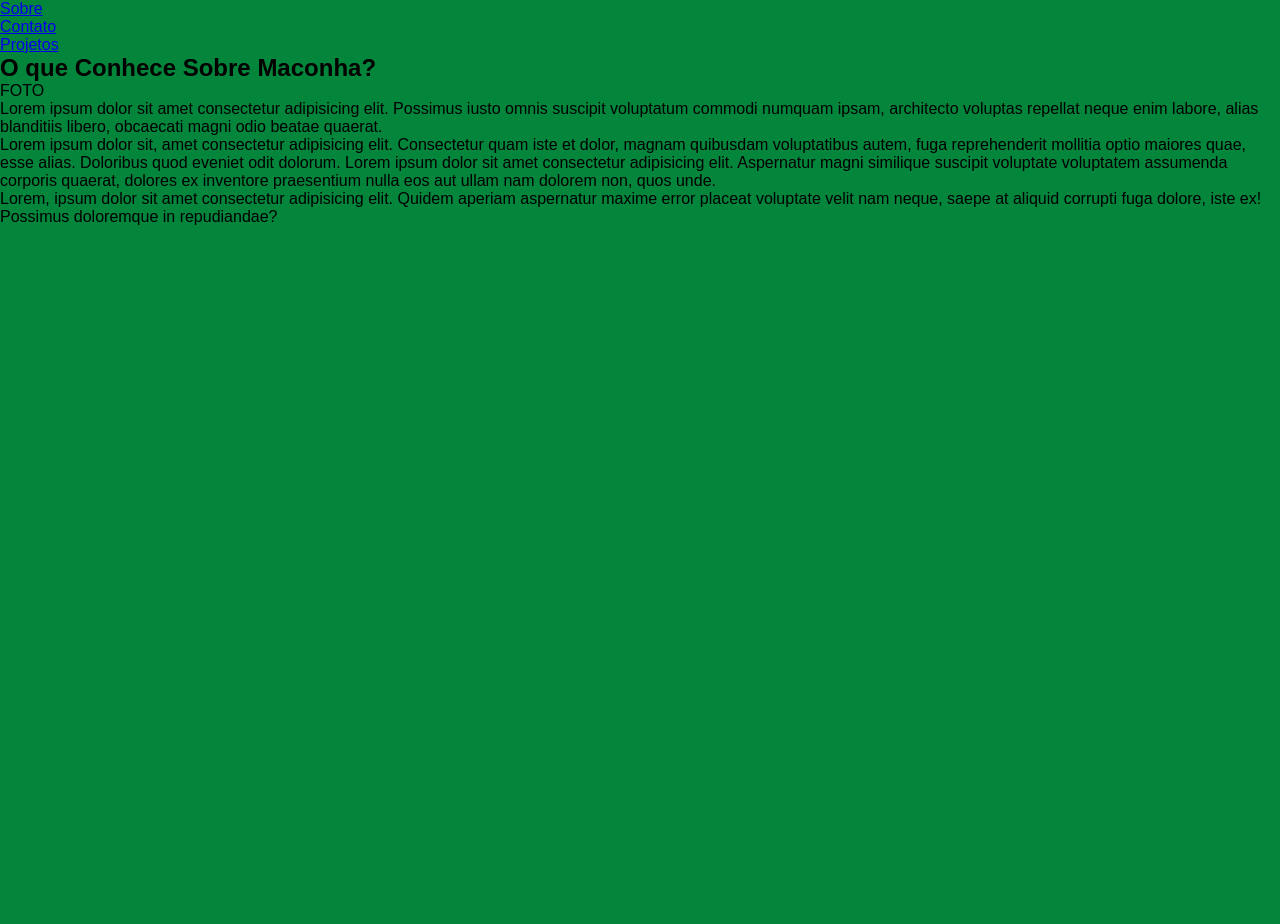
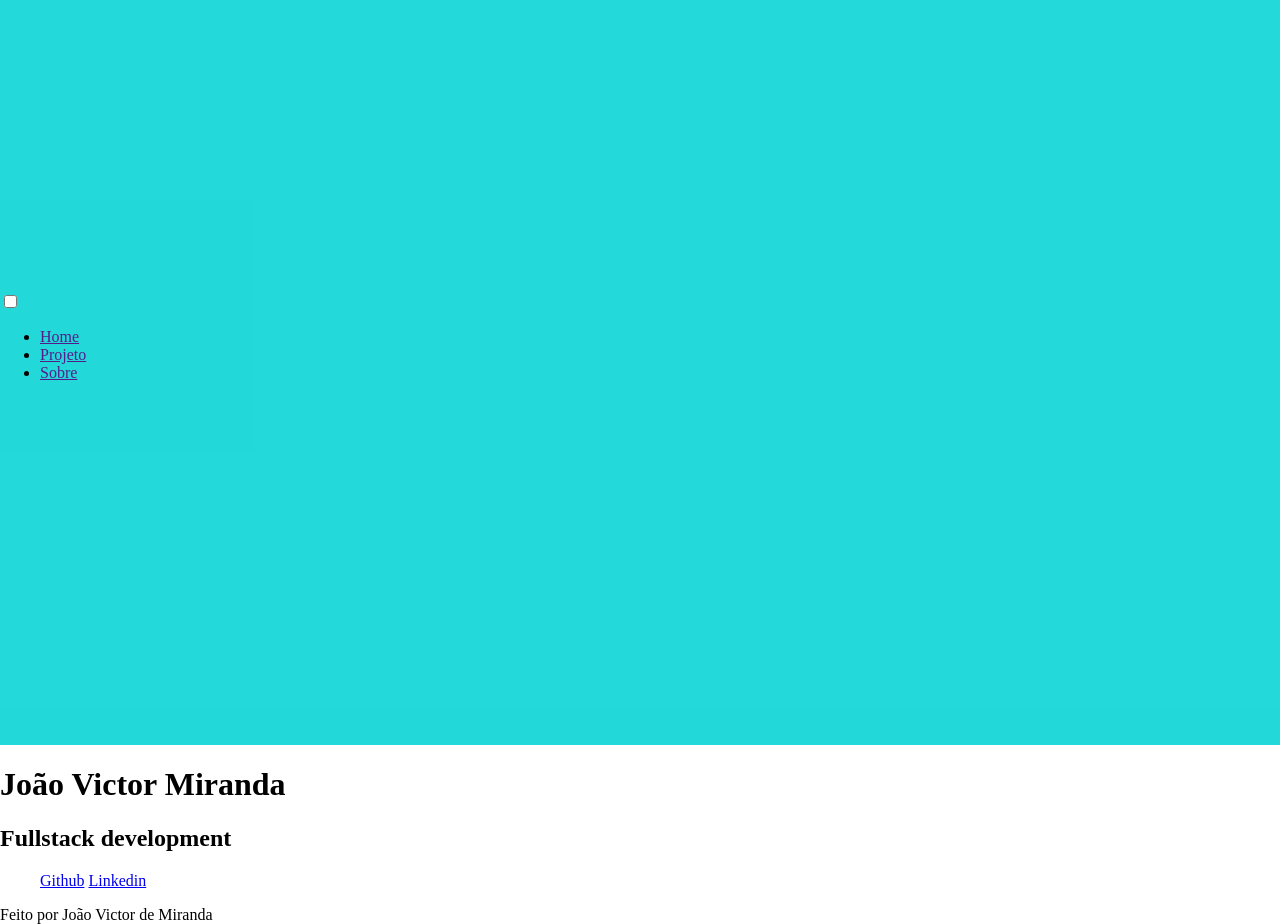
Before and after one commit to joaovictordemiranda/Landing-page, a plain HTML site: page index.html in a window 1280 px wide. Shown: the part 55-979 px from the top of the page. Before the commit the page ends 800 px from the top, so only its background shows below. Drawn offline with Linux system fonts and the light colour scheme.

Commit message:
alterando o conteudo!!

```diff
--- a/estilos/style.css
+++ b/estilos/style.css
@@ -1,12 +1,17 @@
-@charset "UTF-8";
 
-* {
-    margin: 0px;
-    padding: 0px;
+body {
+    margin: 0;
+    padding: 0;
+    font-family: 'Times New Roman', Times, serif;
 }
 
-body {
-    background-color: #03853b;
-    font-family: Arial, Helvetica, sans-serif;
+.header-conteiner {
+    height: 100vh;
+    width: 100vw;
+    background-color: rgba(3, 211, 211, 0.87);
+    display: flex;
+    flex-direction: column;
+    justify-content: center;
+    align-items: flex-start;
 
 }
--- a/index.html
+++ b/index.html
@@ -1,42 +1,49 @@
 <!DOCTYPE html>
-<html lang="pt-br">
+<html lang="en">
 <head>
     <meta charset="UTF-8">
     <meta http-equiv="X-UA-Compatible" content="IE=edge">
     <meta name="viewport" content="width=device-width, initial-scale=1.0">
-    <link rel="stylesheet" href="estilos/style.css">
-    <title>Document</title>
+    <link rel="stylesheet" href="../estilos/style.css">
+    <title>Portifólio</title>
 </head>
 <body>
     <header>
-        <span>
-            <h1>Landing Page</h1>
-        </span>
-
-        <menu>
-            <ul>
-                <li><a href="#">Inicio</a></li>
-                <li><a href="#">Sobre</a></li>
-                <li><a href="#">Contato</a></li>
-                <li><a href="#">Projetos</a></li>
-            </ul>
-        </menu>
+        <div class="header-conteiner">
+            <div class="header">
+                <div class="checkbox-conteiner">
+                    <div class="checkboc-wrapper">
+                        <input type="checkbox" id="toggle">
+                        <label class="checkbox" for="toggle">
+                            <div class="trace"></div>
+                            <div class="trace"></div>
+                            <div class="trace"></div>
+                        </label>
+                        <div class="menu"></div>
+                        <div class="menu-itens">
+                            <ul>
+                                <li><a href="">Home</a></li>
+                                <li><a href="">Projeto</a></li>
+                                <li><a href="">Sobre</a></li>
+                            </ul>
+                        </div>
+                    </div>
+                </div>
+            </div>
+        </div>
+        <h1>João Victor Miranda</h1>
+        <h2>Fullstack development</h2>
+        <div class="social-media">
+        </div>
     </header>
-
-    <main>
-        <aside>
-            <h2><span>O que Conhece Sobre Maconha?</span></h2>
-            <div class="img"><img src="#" alt="">FOTO</div>
-        </aside>
-        <article>
-            <p class="p">
-                Lorem ipsum dolor sit amet consectetur adipisicing elit. Possimus iusto omnis suscipit voluptatum commodi numquam ipsam, architecto voluptas repellat neque enim labore, alias blanditiis libero, obcaecati magni odio beatae quaerat. <br>
-                Lorem ipsum dolor sit, amet consectetur adipisicing elit. Consectetur quam iste et dolor, magnam quibusdam voluptatibus autem, fuga reprehenderit mollitia optio maiores quae, esse alias. Doloribus quod eveniet odit dolorum.   Lorem ipsum dolor sit amet consectetur adipisicing elit. Aspernatur magni similique suscipit voluptate voluptatem assumenda corporis quaerat, dolores ex inventore praesentium nulla eos aut ullam nam dolorem non, quos unde.
-            </p>
-            <p>
-                Lorem, ipsum dolor sit amet consectetur adipisicing elit. Quidem aperiam aspernatur maxime error placeat voluptate velit nam neque, saepe at aliquid corrupti fuga dolore, iste ex! Possimus doloremque in repudiandae?
-            </p>
-        </article>
+    <main class="conteiner">
+        <ul>
+            <a href="#">Github</a>
+            <a href="#">Linkedin</a>
+        </ul>
     </main>
+    <footer>
+        Feito por João Victor de Miranda
+    </footer>
 </body>
 </html>
```
Also changed, not shown: estilos/mediaquery.css (added), imagens/THC.jpg (added), imagens/garotoCBD.jpg (added), imagens/photo-aside.jpg (added), imagens/photo-conteudo.jpg (added), imagens/photo-ilustract.jpg (added).
